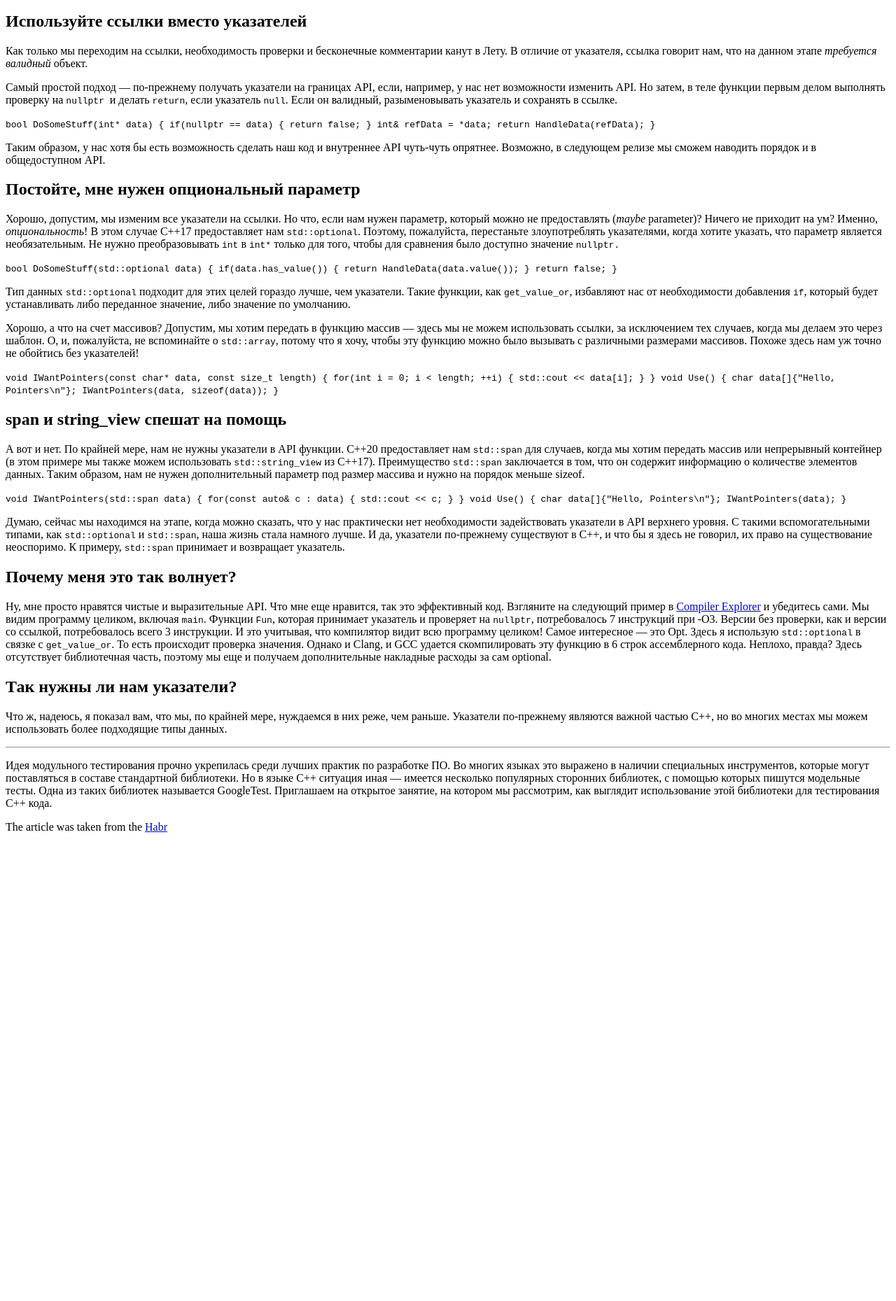
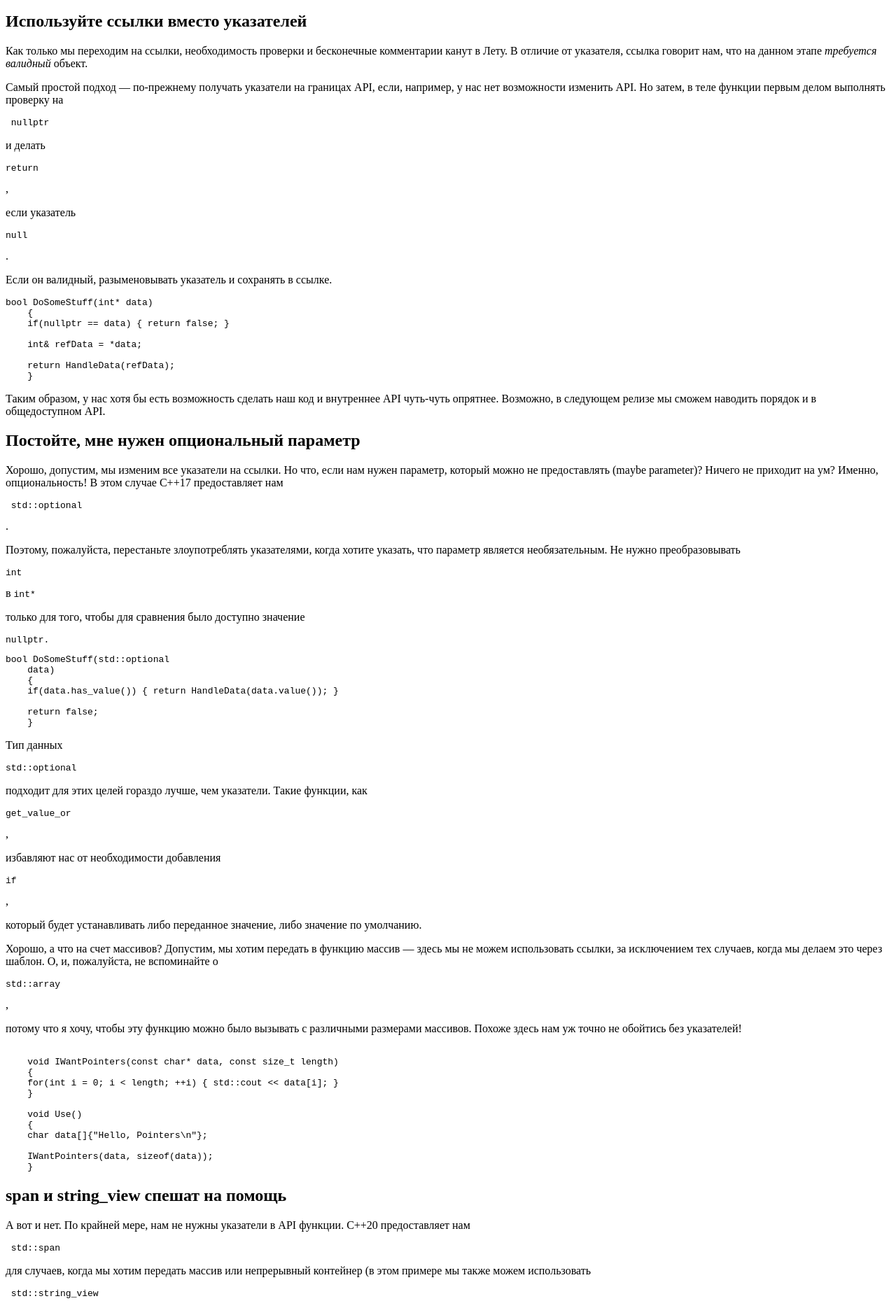
Before and after one commit to ZubnoyFei/habr-markup-page, a plain HTML site: page index.html in a window 1280 px wide. Shown: the part 388-2247 px from the top of the page at 70% size. Before the commit the page ends 1595 px from the top, so only its background shows below. Drawn offline with Linux system fonts and the light colour scheme.

Commit message:
fixed the markup

```diff
--- a/index.html
+++ b/index.html
@@ -1,9 +1,9 @@
 <!DOCTYPE html>
-<html lang="en-ru">
+<html lang="ru">
 <head>
     <meta charset="UTF-8">
     <meta name="viewport"
-          content="width=device-width, initial-scale=1.0, maximum-scale=1.0, minimum-scale=1.0">
+          content="width=device-width, initial-scale=1.0">
     <meta http-equiv="X-UA-Compatible" content="ie=egde">
     <title>Долой указатели</title>
 </head>
@@ -31,48 +31,68 @@
 <p>Как только мы переходим на ссылки, необходимость проверки и бесконечные комментарии канут в Лету. В отличие от
     указателя, ссылка говорит нам, что на данном этапе <i>требуется валидный</i> объект.</p>
 <p>Самый простой подход — по-прежнему получать указатели на границах API, если, например, у нас нет возможности изменить
-    API. Но затем, в теле функции первым делом выполнять проверку на <code>nullptr </code>и делать <code>return</code>,
-    если указатель <code>null</code>. Если
+    API. Но затем, в теле функции первым делом выполнять проверку на</p>
+<pre> <code>nullptr </code></pre>
+<p>и делать</p>
+<pre><code>return</code></pre>
+,
+<p>если указатель</p>
+<pre><code>null</code></pre>
+. <p>Если
     он валидный, разыменовывать указатель и сохранять в ссылке.</p>
-<code>bool DoSomeStuff(int* data)
+<pre><code>bool DoSomeStuff(int* data)
     {
     if(nullptr == data) { return false; }
 
     int& refData = *data;
 
     return HandleData(refData);
-    }</code>
+    }</code></pre>
+
 <p>Таким образом, у нас хотя бы есть возможность сделать наш код и внутреннее API чуть-чуть опрятнее. Возможно, в
     следующем релизе мы сможем наводить порядок и в общедоступном API.</p>
 <h2>Постойте, мне нужен опциональный параметр</h2>
 
 <p>Хорошо, допустим, мы изменим все указатели на ссылки. Но что, если нам нужен параметр, который можно не предоставлять
-    (<i>maybe</i> parameter)? Ничего не приходит на ум? Именно, <i>опциональность</i>! В этом случае C++17 предоставляет
-    нам
-    <code>std::optional</code>. Поэтому, пожалуйста, перестаньте злоупотреблять указателями, когда хотите указать, что
+    (maybe parameter)? Ничего не приходит на ум? Именно, опциональность! В этом случае C++17 предоставляет
+    нам</p>
+<pre> <code>std::optional</code></pre>
+. <p>Поэтому, пожалуйста, перестаньте злоупотреблять указателями, когда хотите указать, что
     параметр
-    является необязательным. Не нужно преобразовывать <code>int</code> в <code>int*</code> только для того, чтобы для
+    является необязательным. Не нужно преобразовывать</p>
+<pre><code>int</code></pre>
+в <code>int*</code>
+<p>только для того, чтобы для
     сравнения было доступно
-    значение <code>nullptr.</code></p>
-<code>bool DoSomeStuff(std::optional
+    значение</p>
+<pre><code>nullptr.</code></pre>
+<pre><code>bool DoSomeStuff(std::optional
     data)
     {
     if(data.has_value()) { return HandleData(data.value()); }
 
     return false;
     }
-</code>
-<p>Тип данных <code>std::optional</code> подходит для этих целей гораздо лучше, чем указатели. Такие функции, как <code>get_value_or</code>,
-    избавляют нас от необходимости добавления <code>if</code>, который будет устанавливать либо переданное значение,
+</code></pre>
+<p>Тип данных </p>
+<pre><code>std::optional</code></pre>
+<p>подходит для этих целей гораздо лучше, чем указатели. Такие функции, как</p>
+<pre><code>get_value_or</code></pre>
+,
+<p>избавляют нас от необходимости добавления</p>
+<pre><code>if</code></pre>
+, <p>который будет устанавливать либо переданное значение,
     либо значение по
     умолчанию.</p>
 <p>
     Хорошо, а что на счет массивов? Допустим, мы хотим передать в функцию массив — здесь мы не можем использовать
-    ссылки, за исключением тех случаев, когда мы делаем это через шаблон. О, и, пожалуйста, не вспоминайте о <code>std::array</code>,
-    потому что я хочу, чтобы эту функцию можно было вызывать с различными размерами массивов. Похоже здесь нам уж точно
+    ссылки, за исключением тех случаев, когда мы делаем это через шаблон. О, и, пожалуйста, не вспоминайте о </p>
+<pre><code>std::array</code></pre>
+,
+<p> потому что я хочу, чтобы эту функцию можно было вызывать с различными размерами массивов. Похоже здесь нам уж точно
     не обойтись без указателей!
 </p>
-<code>
+<pre><code>
     void IWantPointers(const char* data, const size_t length)
     {
     for(int i = 0; i < length; ++i) { std::cout << data[i]; }
@@ -84,16 +104,20 @@
 
     IWantPointers(data, sizeof(data));
     }
-</code>
+</code></pre>
 <h2>span и string_view спешат на помощь</h2>
-<p>А вот и нет. По крайней мере, нам не нужны указатели в API функции. C++20 предоставляет нам <code>std::span</code>
-    для случаев,
-    когда мы хотим передать массив или непрерывный контейнер (в этом примере мы также можем использовать
-    <code>std::string_view</code> из C++17). Преимущество <code>std::span</code> заключается в том, что он содержит
+<p>А вот и нет. По крайней мере, нам не нужны указатели в API функции. C++20 предоставляет нам</p>
+<pre> <code>std::span</code></pre>
+<p> для случаев,
+    когда мы хотим передать массив или непрерывный контейнер (в этом примере мы также можем использовать</p>
+<pre> <code>std::string_view</code></pre>
+<p> из C++17). Преимущество</p>
+<pre> <code>std::span</code></pre>
+<p>заключается в том, что он содержит
     информацию о количестве
     элементов данных. Таким образом, нам не нужен дополнительный параметр под размер массива и нужно на порядок меньше
     sizeof.</p>
-<code>
+<pre><code>
     void IWantPointers(std::span data)
     {
     for(const auto& c : data) { std::cout << c; }
@@ -105,22 +129,22 @@
 
     IWantPointers(data);
     }
-</code>
+</code></pre>
 <p>Думаю, сейчас мы находимся на этапе, когда можно сказать, что у нас практически нет необходимости задействовать
-    указатели в API верхнего уровня. С такими вспомогательными типами, как <code>std::optional</code> и
-    <code>std::span</code>, наша жизнь стала
+    указатели в API верхнего уровня. С такими вспомогательными типами, как</p> <pre><code>std::optional</code></pre> <p> и</p>
+<pre>    <code>std::span</code>,</pre> <p>наша жизнь стала
     намного лучше. И да, указатели по-прежнему существуют в C++, и что бы я здесь не говорил, их право на существование
-    неоспоримо. К примеру, <code>std::span</code> принимает и возвращает указатель.</p>
+    неоспоримо. К примеру,</p> <pre><code>std::span</code></pre> <p>принимает и возвращает указатель.</p>
 
 <h2>Почему меня это так волнует?</h2>
 
 <p>Ну, мне просто нравятся чистые и выразительные API. Что мне еще нравится, так это эффективный код. Взгляните на
     следующий пример в <a href="https://godbolt.org/z/T6qq5q3Tb">Compiler Explorer</a> и убедитесь сами. Мы видим
-    программу целиком, включая <code>main</code>. Функции <code>Fun</code>,
-    которая принимает указатель и проверяет на <code>nullptr</code>, потребовалось 7 инструкций при -O3. Версии без
+    программу целиком, включая </p> <pre><code>main</code></pre>. <p>Функции</p> <pre><code>Fun</code></pre>,
+    <p>которая принимает указатель и проверяет на</p> <pre><code>nullptr</code></pre>, <p>потребовалось 7 инструкций при -O3. Версии без
     проверки, как и
     версии со ссылкой, потребовалось всего 3 инструкции. И это учитывая, что компилятор видит всю программу целиком!
-    Самое интересное — это Opt. Здесь я использую <code>std::optional</code> в связке с <code>get_value_or</code>. То
+    Самое интересное — это Opt. Здесь я использую</p> <pre><code>std::optional</code></pre><p> в связке с</p> <pre><code>get_value_or</code>.</pre> <p>То
     есть происходит проверка
     значения. Однако и Clang, и GCC удается скомпилировать эту функцию в 6 строк ассемблерного кода. Неплохо, правда?
     Здесь отсутствует библиотечная часть, поэтому мы еще и получаем дополнительные накладные расходы за сам
```
Also changed, not shown: guardian.html (+7 -7 lines).
